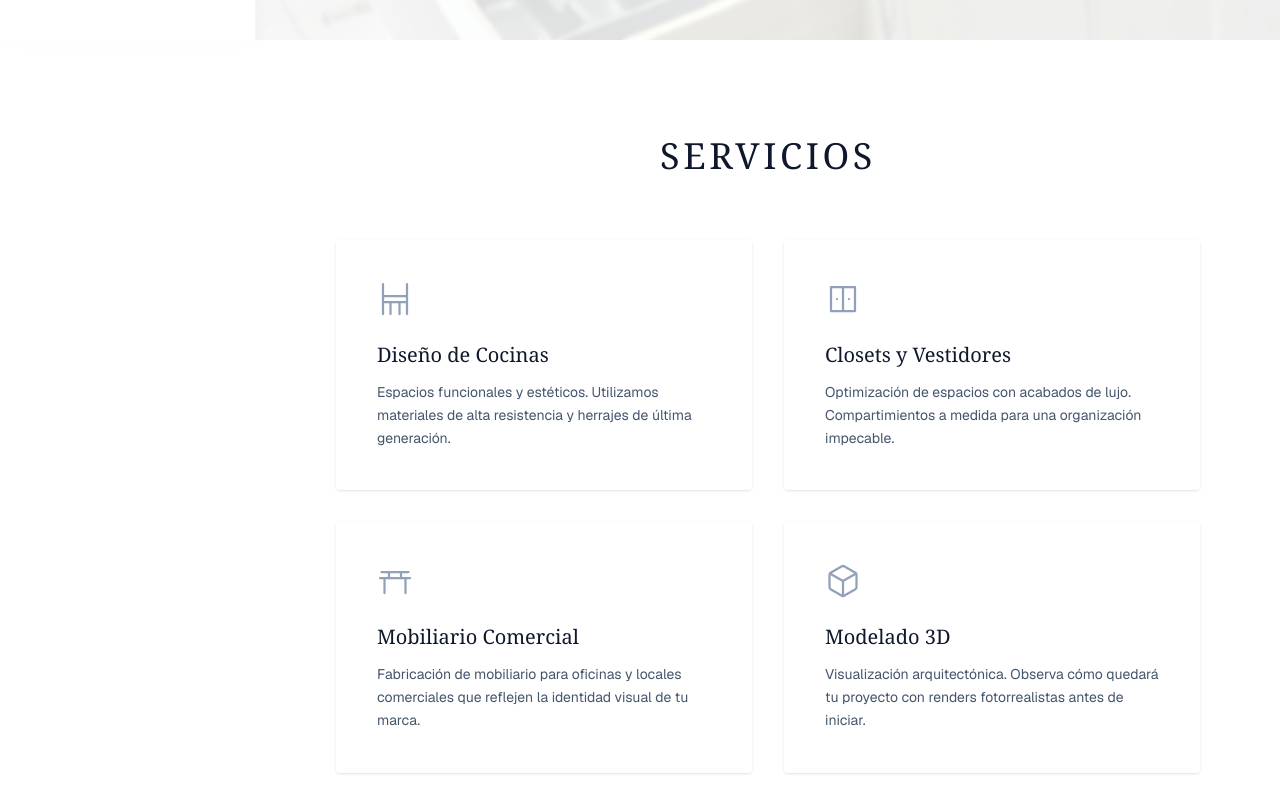
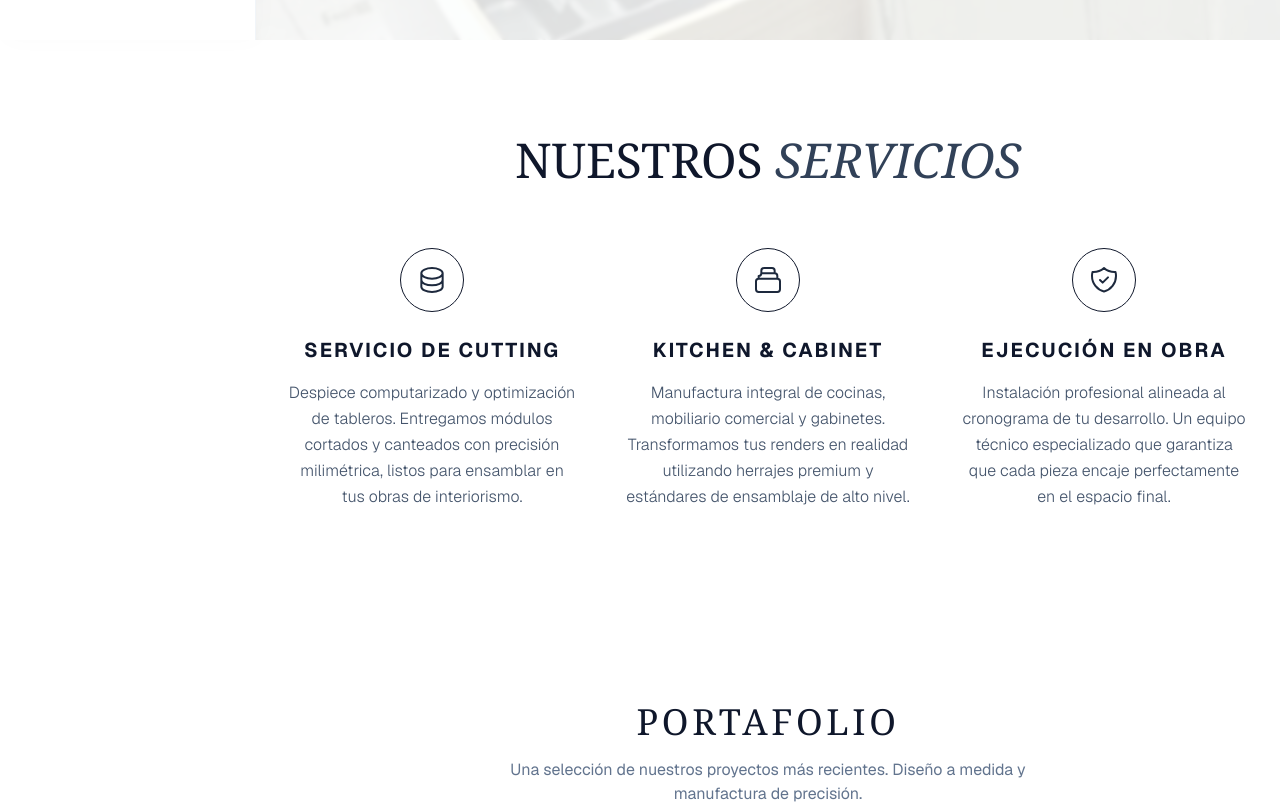
Before and after one commit to Gabbuvtt/ligadesign, a Next.js app: page / in a window 1280 px wide. Shown: the part 760-1563 px from the top of the page. Built offline with nearby package versions, Linux system fonts and the light colour scheme.

Commit message:
feat: reestructura de secciones y enfoque publico

```diff
--- a/src/app/layout.tsx
+++ b/src/app/layout.tsx
@@ -14,7 +14,7 @@ const geistMono = Geist_Mono({
 
 export const metadata: Metadata = {
   title: "LIGA Design",
-  description: "Mobiliaria a la Medida",
+  description: "Manufactura y ensamblaje de precisión para proyectos arquitectónicos. El aliado estratégico para arquitectos en Caracas, Venezuela.",
   icons: {
     icon: "/Logo_LIGA_Desing2.png"
   }
--- a/src/app/page.tsx
+++ b/src/app/page.tsx
@@ -123,53 +123,65 @@ export default function Home() {
           <section id="inicio" className="relative min-h-screen w-full flex flex-col items-center justify-center pt-24 md:pt-0 px-6 md:px-8 text-center">
             {/* Texto ajustado para que no se desborde en celular */}
             <h1 className="text-4xl md:text-7xl font-serif text-slate-900 mb-6 uppercase tracking-wider leading-tight">
-              Diseño a medida con <br className="hidden md:block" /> acabados de primera
+              MANUFACTURA Y ENSAMBLAJE DE <br className="hidden md:block" /> PRECISIÓN
             </h1>
             <p className="text-base md:text-xl mb-10 text-slate-700 px-4">
-              Transformando espacios con mobiliario exclusivo. <br /> Caracas, Venezuela.
+              El aliado estratégico para arquitectos y desarrolladores. Ejecutamos tus planos con acabados industriales en mobiliario residencial y comercial. Caracas, Venezuela.
             </p>
             <a href="#contacto" className="px-8 py-3 bg-white border border-slate-300 shadow-sm rounded-full font-medium text-sm md:text-base text-slate-900 hover:bg-slate-50 transition duration-300">
-              AGENDAR UNA CONSULTA
+              COTIZAR PROYECTO
             </a>
           </section>
 
           {/* 2. SECCIÓN SERVICIOS */}
-          <section id="servicios" className="relative z-10 min-h-screen w-full py-24 px-6 md:px-20 flex flex-col items-center justify-center">
-            <h2 className="text-3xl md:text-4xl font-serif mb-12 md:mb-16 uppercase tracking-widest text-slate-900">Servicios</h2>
-            <div className="grid grid-cols-1 md:grid-cols-2 gap-6 md:gap-8 w-full max-w-5xl">
+          <section id="servicios" className="w-full py-24 bg-white px-6 md:px-8">
+            <div className="max-w-6xl mx-auto">
+              <h2 className="text-3xl md:text-5xl font-serif text-slate-900 mb-16 text-center">
+                NUESTROS <span className="italic text-slate-700">SERVICIOS</span>
+              </h2>
 
-              <div className="bg-white/80 backdrop-blur-md p-8 md:p-10 shadow-sm border border-white/50 hover:shadow-lg hover:-translate-y-1 transition-all duration-300 rounded-sm group cursor-default">
-                <div className="text-slate-400 mb-6 group-hover:text-slate-800 transition-colors">
-                  <svg xmlns="http://www.w3.org/2000/svg" width="36" height="36" viewBox="0 0 24 24" fill="none" stroke="currentColor" strokeWidth="1.5" strokeLinecap="round" strokeLinejoin="round"><path d="M4 2v20"/><path d="M20 2v20"/><path d="M4 14h16"/><path d="M4 10h16"/><path d="M9 14v8"/><path d="M15 14v8"/></svg>
+              <div className="grid grid-cols-1 md:grid-cols-3 gap-12">
+
+                {/* Pilar 1: Cutting */}
+                <div className="flex flex-col items-center text-center group">
+                  <div className="w-16 h-16 mb-6 border border-slate-900 flex items-center justify-center rounded-full group-hover:bg-slate-900 group-hover:text-white transition-colors duration-300">
+                    <svg xmlns="http://www.w3.org/2000/svg" className="w-8 h-8" fill="none" viewBox="0 0 24 24" stroke="currentColor">
+                      <path strokeLinecap="round" strokeLinejoin="round" strokeWidth={1.5} d="M4 7v10c0 2.21 3.582 4 8 4s8-1.79 8-4V7M4 7c0 2.21 3.582 4 8 4s8-1.79 8-4M4 7c0-2.21 3.582-4 8-4s8 1.79 8 4m0 5c0 2.21-3.582 4-8 4s-8-1.79-8-4" />
+                    </svg>
                   </div>
-                <h3 className="text-lg md:text-xl font-serif mb-3 text-slate-900">Diseño de Cocinas</h3>
-                <p className="text-slate-600 text-sm leading-relaxed">Espacios funcionales y estéticos. Utilizamos materiales de alta resistencia y herrajes de última generación.</p>
+                  <h3 className="text-xl font-bold tracking-widest uppercase text-slate-900 mb-4">Servicio de Cutting</h3>
+                  <p className="text-slate-600 font-light leading-relaxed">
+                    Despiece computarizado y optimización de tableros. Entregamos módulos cortados y canteados con precisión milimétrica, listos para ensamblar en tus obras de interiorismo.
+                  </p>
                 </div>
 
-              <div className="bg-white/80 backdrop-blur-md p-8 md:p-10 shadow-sm border border-white/50 hover:shadow-lg hover:-translate-y-1 transition-all duration-300 rounded-sm group cursor-default">
-                <div className="text-slate-400 mb-6 group-hover:text-slate-800 transition-colors">
-                  <svg xmlns="http://www.w3.org/2000/svg" width="36" height="36" viewBox="0 0 24 24" fill="none" stroke="currentColor" strokeWidth="1.5" strokeLinecap="round" strokeLinejoin="round"><path d="M4 4h16v16H4z"/><path d="M12 4v16"/><path d="M8 12h.01"/><path d="M16 12h.01"/></svg>
+                {/* Pilar 2: Kitchen & Cabinet */}
+                <div className="flex flex-col items-center text-center group">
+                  <div className="w-16 h-16 mb-6 border border-slate-900 flex items-center justify-center rounded-full group-hover:bg-slate-900 group-hover:text-white transition-colors duration-300">
+                    <svg xmlns="http://www.w3.org/2000/svg" className="w-8 h-8" fill="none" viewBox="0 0 24 24" stroke="currentColor">
+                      <path strokeLinecap="round" strokeLinejoin="round" strokeWidth={1.5} d="M19 11H5m14 0a2 2 0 012 2v6a2 2 0 01-2 2H5a2 2 0 01-2-2v-6a2 2 0 012-2m14 0V9a2 2 0 00-2-2M5 11V9a2 2 0 002-2m0 0V5a2 2 0 012-2h6a2 2 0 012 2v2M7 7h10" />
+                    </svg>
                   </div>
-                <h3 className="text-lg md:text-xl font-serif mb-3 text-slate-900">Closets y Vestidores</h3>
-                <p className="text-slate-600 text-sm leading-relaxed">Optimización de espacios con acabados de lujo. Compartimientos a medida para una organización impecable.</p>
+                  <h3 className="text-xl font-bold tracking-widest uppercase text-slate-900 mb-4">Kitchen & Cabinet</h3>
+                  <p className="text-slate-600 font-light leading-relaxed">
+                    Manufactura integral de cocinas, mobiliario comercial y gabinetes. Transformamos tus renders en realidad utilizando herrajes premium y estándares de ensamblaje de alto nivel.
+                  </p>
                 </div>
 
-              <div className="bg-white/80 backdrop-blur-md p-8 md:p-10 shadow-sm border border-white/50 hover:shadow-lg hover:-translate-y-1 transition-all duration-300 rounded-sm group cursor-default">
-                <div className="text-slate-400 mb-6 group-hover:text-slate-800 transition-colors">
-                  <svg xmlns="http://www.w3.org/2000/svg" width="36" height="36" viewBox="0 0 24 24" fill="none" stroke="currentColor" strokeWidth="1.5" strokeLinecap="round" strokeLinejoin="round"><path d="M2 10h20"/><path d="M5 10v10"/><path d="M19 10v10"/><path d="M3 6h18"/><path d="M8 6v4"/><path d="M16 6v4"/></svg>
+                {/* Pilar 3: Ejecución */}
+                <div className="flex flex-col items-center text-center group">
+                  <div className="w-16 h-16 mb-6 border border-slate-900 flex items-center justify-center rounded-full group-hover:bg-slate-900 group-hover:text-white transition-colors duration-300">
+                    <svg xmlns="http://www.w3.org/2000/svg" className="w-8 h-8" fill="none" viewBox="0 0 24 24" stroke="currentColor">
+                      <path strokeLinecap="round" strokeLinejoin="round" strokeWidth={1.5} d="M9 12l2 2 4-4m5.618-4.016A11.955 11.955 0 0112 2.944a11.955 11.955 0 01-8.618 3.04A12.02 12.02 0 003 9c0 5.591 3.824 10.29 9 11.622 5.176-1.332 9-6.03 9-11.622 0-1.042-.133-2.052-.382-3.016z" />
+                    </svg>
                   </div>
-                <h3 className="text-lg md:text-xl font-serif mb-3 text-slate-900">Mobiliario Comercial</h3>
-                <p className="text-slate-600 text-sm leading-relaxed">Fabricación de mobiliario para oficinas y locales comerciales que reflejen la identidad visual de tu marca.</p>
+                  <h3 className="text-xl font-bold tracking-widest uppercase text-slate-900 mb-4">Ejecución en Obra</h3>
+                  <p className="text-slate-600 font-light leading-relaxed">
+                    Instalación profesional alineada al cronograma de tu desarrollo. Un equipo técnico especializado que garantiza que cada pieza encaje perfectamente en el espacio final.
+                  </p>
                 </div>
 
-              <div className="bg-white/80 backdrop-blur-md p-8 md:p-10 shadow-sm border border-white/50 hover:shadow-lg hover:-translate-y-1 transition-all duration-300 rounded-sm group cursor-default">
-                <div className="text-slate-400 mb-6 group-hover:text-slate-800 transition-colors">
-                  <svg xmlns="http://www.w3.org/2000/svg" width="36" height="36" viewBox="0 0 24 24" fill="none" stroke="currentColor" strokeWidth="1.5" strokeLinecap="round" strokeLinejoin="round"><path d="M21 16V8a2 2 0 0 0-1-1.73l-7-4a2 2 0 0 0-2 0l-7 4A2 2 0 0 0 3 8v8a2 2 0 0 0 1 1.73l7 4a2 2 0 0 0 2 0l7-4A2 2 0 0 0 21 16z"/><polyline points="3.27 6.96 12 12.01 20.73 6.96"/><line x1="12" y1="22.08" x2="12" y2="12"/></svg>
               </div>
-                <h3 className="text-lg md:text-xl font-serif mb-3 text-slate-900">Modelado 3D</h3>
-                <p className="text-slate-600 text-sm leading-relaxed">Visualización arquitectónica. Observa cómo quedará tu proyecto con renders fotorrealistas antes de iniciar.</p>
-              </div>
-
             </div>
           </section>
         </div>
@@ -207,7 +219,7 @@ export default function Home() {
                     Artesanía moderna <br/> para espacios únicos
                  </h2>
                  <p className="text-sm md:text-base text-slate-600 mb-6 leading-relaxed">
-                    En LIGA Design fusionamos la precisión de la ebanistería tradicional con las últimas tendencias en diseño interior. Dirigidos por un equipo apasionado en Caracas, nos especializamos en transformar ideas en mobiliario tangible de la más alta calidad.
+                    En LIGA Design fusionamos la tecnología de despiece (cutting) con el ensamblaje de alto nivel para cocinas y gabinetes. Dirigidos por un equipo técnico en Caracas, nos especializamos en transformar los planos y renders de arquitectos en mobiliario tangible con exactitud milimétrica.
                  </p>
                  <p className="text-sm md:text-base text-slate-600 mb-8 md:mb-10 leading-relaxed">
                     Cada cocina, clóset y pieza comercial que sale de nuestro taller está pensada al milímetro. Seleccionamos cuidadosamente nuestras materias primas y utilizamos herrajes premium para garantizar que tu inversión perdure en el tiempo.
```
Lines whose indentation alone changed are shown as unchanged.
